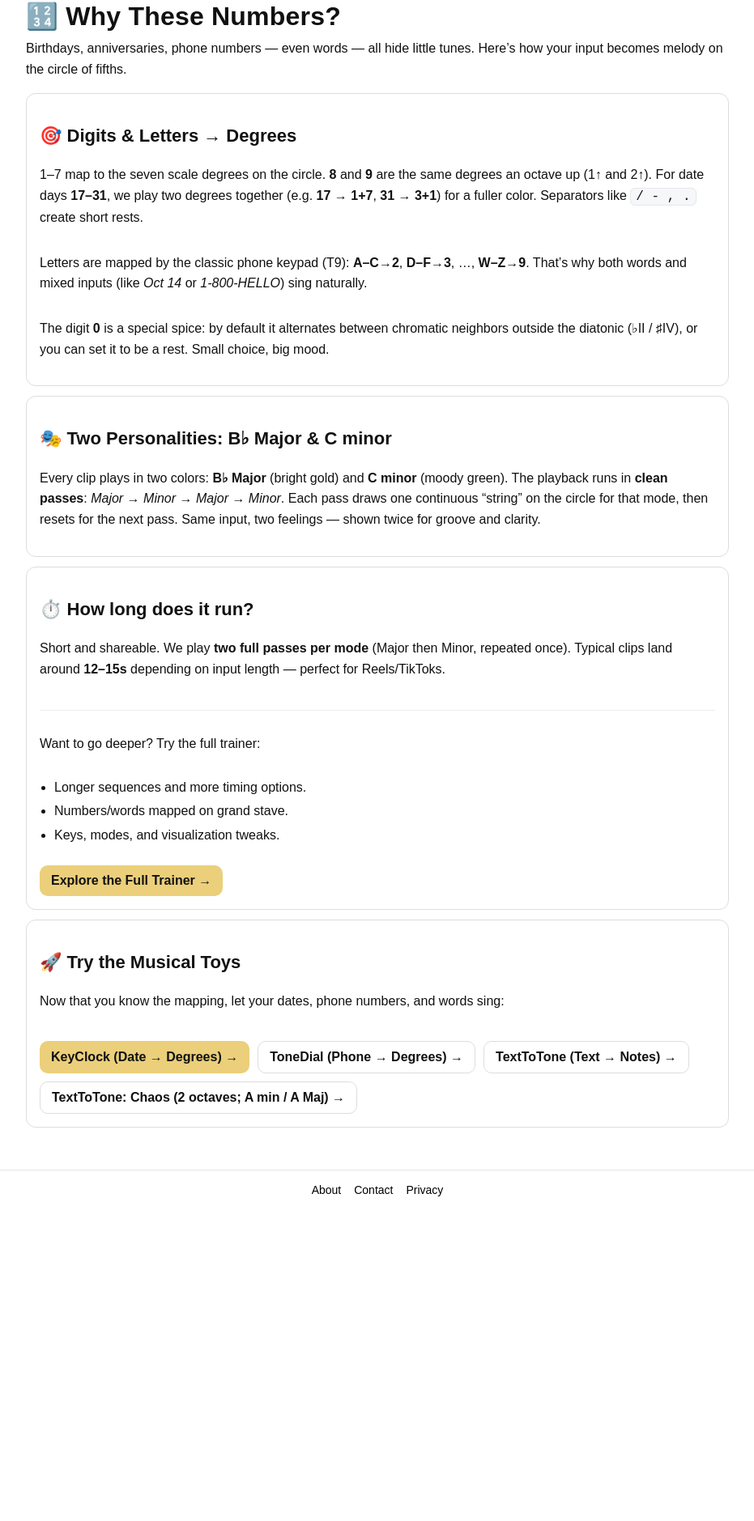
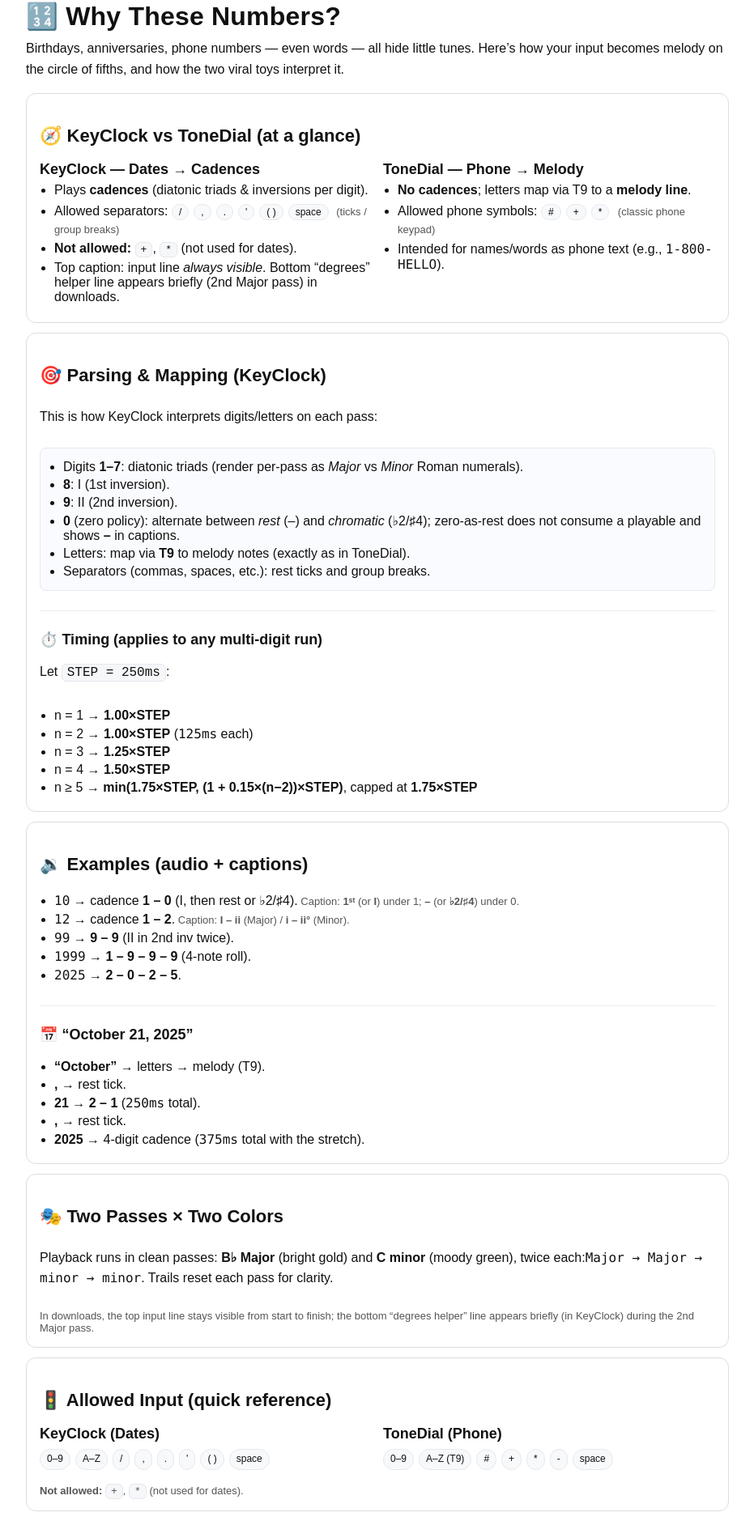
Before and after one commit to andreyeremichev/pianotrainer, a Next.js app: page /learn/why-these-numbers in a window 1280 px wide. Shown: the part 82-1961 px from the top of the page at 81% size, without its empty margins (174-1105 px from the left). Before the commit the page ends 1576 px from the top, so only its background shows below. Built offline with nearby package versions, Linux system fonts and the light colour scheme; a web font is replaced by a local one.

Commit message:
Update Why These Numbers: KeyClock vs ToneDial, mappings/timing, examples, caption behavior, allowed symbols

```diff
--- a/app/(site)/learn/why-these-numbers/page.tsx
+++ b/app/(site)/learn/why-these-numbers/page.tsx
@@ -5,14 +5,14 @@ import Link from "next/link";
 export const metadata: Metadata = {
   title: "Why These Numbers? • PianoTrainer",
   description:
-    "Dates, phone numbers, and even words can sing. Here’s how digits and letters map to musical degrees — then try the viral toys.",
+    "How KeyClock and ToneDial turn dates, phone numbers, and words into music. Cadences (KeyClock), T9 melody (ToneDial), mappings, timing, and examples.",
   alternates: { canonical: "/learn/why-these-numbers" },
   openGraph: {
     type: "article",
     url: "https://pianotrainer.app/learn/why-these-numbers",
     title: "Why These Numbers? • PianoTrainer",
     description:
-      "Your numbers are already music. See how birthdays, phone numbers, and words become melody — then try it yourself.",
+      "Your input is already music. See how dates (KeyClock cadences) and phone words (ToneDial T9 melody) map to degrees — with timing rules and examples.",
   },
   robots: { index: true, follow: true },
 };
@@ -21,155 +21,182 @@ export default function WhyTheseNumbersPage() {
   return (
     <main className="why-page">
       <style>{`
-        .why-page {
-          max-width: 900px;
-          margin: 0 auto;
-          padding: 16px;
-          color: #111;
-        }
-        .h1 {
-          margin: 0 0 8px;
-          font-size: 32px;
-          line-height: 1.2;
-          letter-spacing: .2px;
-        }
-        .lead {
-          margin: 6px 0 16px;
-          font-size: 16px;
-          line-height: 1.6;
-        }
-        .h2 {
-          margin: 22px 0 8px;
-          font-size: 22px;
-          line-height: 1.25;
-        }
-        .card {
-          border: 1px solid #ddd;
-          background: #fff;
-          border-radius: 12px;
-          padding: 16px;
-          display: grid;
-          gap: 8px;
-          margin: 12px 0;
-        }
-        .cta-row {
-          display: flex;
-          gap: 10px;
-          flex-wrap: wrap;
-          margin-top: 12px;
-        }
-        .cta {
-          display: inline-flex;
-          align-items: center;
-          justify-content: center;
-          text-decoration: none;
-          font-weight: 800;
-          color: #111;                /* dark text on gold */
-          background: #EBCF7A;        /* gold */
-          border-radius: 10px;
-          padding: 10px 14px;
-          border: none;
-        }
-        .ghost {
-          display: inline-flex;
-          align-items: center;
-          justify-content: center;
-          text-decoration: none;
-          font-weight: 800;
-          color: #111;
-          background: transparent;
-          border: 1px solid #ddd;
-          border-radius: 10px;
-          padding: 10px 14px;
-        }
-        .sep {
-          height: 1px;
-          background: #eee;
-          margin: 14px 0;
-        }
+        .why-page { max-width: 900px; margin: 0 auto; padding: 16px; color: #111; }
+        .h1 { margin: 0 0 8px; font-size: 32px; line-height: 1.2; letter-spacing: .2px; }
+        .lead { margin: 6px 0 16px; font-size: 16px; line-height: 1.6; }
+        .h2 { margin: 22px 0 8px; font-size: 22px; line-height: 1.25; }
+        .card { border: 1px solid #ddd; background: #fff; border-radius: 12px; padding: 16px; display: grid; gap: 10px; margin: 12px 0; }
+        .cta-row { display: flex; gap: 10px; flex-wrap: wrap; margin-top: 12px; }
+        .cta { display: inline-flex; align-items: center; justify-content: center; text-decoration: none; font-weight: 800; color: #111; background: #EBCF7A; border-radius: 10px; padding: 10px 14px; border: none; }
+        .ghost { display: inline-flex; align-items: center; justify-content: center; text-decoration: none; font-weight: 800; color: #111; background: transparent; border: 1px solid #ddd; border-radius: 10px; padding: 10px 14px; }
+        .sep { height: 1px; background: #eee; margin: 14px 0; }
         ul.tight { margin: 0 0 0 18px; padding: 0; }
         ul.tight li { margin: 4px 0; }
         code.k { background: #f6f7f9; border: 1px solid #e5e8ee; padding: 1px 6px; border-radius: 6px; }
+        .pill { display:inline-block; padding:2px 8px; border:1px solid #e5e8ee; border-radius:999px; background:#f8f9fb; font-size:12px; margin:2px 6px 2px 0; }
+        .grid-2 { display:grid; grid-template-columns: 1fr 1fr; gap:14px; }
+        @media (max-width: 680px){ .grid-2 { grid-template-columns: 1fr; } }
+        .kbd { font-family: ui-monospace, SFMono-Regular, Menlo, Monaco, Consolas,"Courier New", monospace; font-variant-numeric: tabular-nums; }
+        .note { font-size: 13px; color: #555; }
+        .blocklist { margin: 0; padding-left: 18px; }
+        .blocklist li { margin: 6px 0; }
+        .ex { background:#fafbfe; border:1px solid #e5e8ee; border-radius:8px; padding:10px; }
       `}</style>
 
       <h1 className="h1">🔢 Why These Numbers?</h1>
       <p className="lead">
         Birthdays, anniversaries, phone numbers — even words — all hide little tunes.
-        Here’s how your input becomes melody on the circle of fifths.
+        Here’s how your input becomes melody on the circle of fifths, and how the two viral toys interpret it.
       </p>
 
       <section className="card">
-        <h2 className="h2">🎯 Digits & Letters → Degrees</h2>
+        <h2 className="h2">🧭 KeyClock vs ToneDial (at a glance)</h2>
+        <div className="grid-2">
+          <div>
+            <h3 className="h3" style={{ margin: "0 0 6px", fontSize: 18 }}>KeyClock — Dates → Cadences</h3>
+            <ul className="blocklist">
+              <li>Plays <strong>cadences</strong> (diatonic triads & inversions per digit).</li>
+              <li>
+                Allowed separators:{" "}
+                <span className="pill">/</span>
+                <span className="pill">,</span>
+                <span className="pill">.</span>
+                <span className="pill">'</span>
+                <span className="pill">( )</span>
+                <span className="pill">space</span>
+                <span className="note"> (ticks / group breaks)</span>
+              </li>
+              <li><strong>Not allowed:</strong> <code className="k">+</code>, <code className="k">*</code> (not used for dates).</li>
+              <li>Top caption: input line <em>always visible</em>. Bottom “degrees” helper line appears briefly (2nd Major pass) in downloads.</li>
+            </ul>
+          </div>
+          <div>
+            <h3 className="h3" style={{ margin: "0 0 6px", fontSize: 18 }}>ToneDial — Phone → Melody</h3>
+            <ul className="blocklist">
+              <li><strong>No cadences</strong>; letters map via T9 to a <strong>melody line</strong>.</li>
+              <li>
+                Allowed phone symbols:{" "}
+                <span className="pill">#</span>
+                <span className="pill">+</span>
+                <span className="pill">*</span>{" "}
+                <span className="note">(classic phone keypad)</span>
+              </li>
+              <li>Intended for names/words as phone text (e.g., <span className="kbd">1-800-HELLO</span>).</li>
+            </ul>
+          </div>
+        </div>
+      </section>
+
+      <section className="card">
+        <h2 className="h2">🎯 Parsing &amp; Mapping (KeyClock)</h2>
+        <p className="lead">This is how KeyClock interprets digits/letters on each pass:</p>
+        <div className="ex">
+          <ul className="tight">
+            <li>Digits <strong>1–7</strong>: diatonic triads (render per-pass as <em>Major</em> vs <em>Minor</em> Roman numerals).</li>
+            <li><strong>8</strong>: I (1st inversion).</li>
+            <li><strong>9</strong>: II (2nd inversion).</li>
+            <li><strong>0</strong> (zero policy): alternate between <em>rest</em> (–) and <em>chromatic</em> (♭2/♯4); zero-as-rest does not consume a playable and shows <strong>–</strong> in captions.</li>
+            <li>Letters: map via <strong>T9</strong> to melody notes (exactly as in ToneDial).</li>
+            <li>Separators (commas, spaces, etc.): rest ticks and group breaks.</li>
+          </ul>
+        </div>
+        <div className="sep" />
+        <h3 className="h3" style={{ margin: 0, fontSize: 18 }}>⏱️ Timing (applies to any multi-digit run)</h3>
+        <p className="lead" style={{ marginTop: 6 }}>
+          Let <code className="k">STEP = 250ms</code>:
+        </p>
+        <ul className="tight">
+          <li>n = 1 → <strong>1.00×STEP</strong></li>
+          <li>n = 2 → <strong>1.00×STEP</strong> (<span className="kbd">125ms</span> each)</li>
+          <li>n = 3 → <strong>1.25×STEP</strong></li>
+          <li>n = 4 → <strong>1.50×STEP</strong></li>
+          <li>n ≥ 5 → <strong>min(1.75×STEP, (1 + 0.15×(n−2))×STEP)</strong>, capped at <strong>1.75×STEP</strong></li>
+        </ul>
+      </section>
+
+      <section className="card">
+        <h2 className="h2">🔉 Examples (audio + captions)</h2>
+        <ul className="tight">
+          <li>
+            <span className="kbd">10</span> → cadence <strong>1 – 0</strong> (I, then rest or ♭2/♯4).
+            <span className="note"> Caption: <strong>1ˢᵗ</strong> (or <strong>I</strong>) under 1; <strong>–</strong> (or <strong>♭2/♯4</strong>) under 0.</span>
+          </li>
+          <li>
+            <span className="kbd">12</span> → cadence <strong>1 – 2</strong>.
+            <span className="note"> Caption: <strong>I – ii</strong> (Major) / <strong>i – ii°</strong> (Minor).</span>
+          </li>
+          <li><span className="kbd">99</span> → <strong>9 – 9</strong> (II in 2nd inv twice).</li>
+          <li><span className="kbd">1999</span> → <strong>1 – 9 – 9 – 9</strong> (4-note roll).</li>
+          <li><span className="kbd">2025</span> → <strong>2 – 0 – 2 – 5</strong>.</li>
+        </ul>
+
+        <div className="sep" />
+        <h3 className="h3" style={{ margin: 0, fontSize: 18 }}>📅 “October 21, 2025”</h3>
+        <ul className="tight" style={{ marginTop: 6 }}>
+          <li><strong>“October”</strong> → letters → melody (T9).</li>
+          <li><strong>,</strong> → rest tick.</li>
+          <li><strong>21</strong> → <strong>2 – 1</strong> (<span className="kbd">250ms</span> total).</li>
+          <li><strong>,</strong> → rest tick.</li>
+          <li><strong>2025</strong> → 4-digit cadence (<span className="kbd">375ms</span> total with the stretch).</li>
+        </ul>
+      </section>
+
+      <section className="card">
+        <h2 className="h2">🎭 Two Passes × Two Colors</h2>
         <p className="lead">
-          1–7 map to the seven scale degrees on the circle. <strong>8</strong> and <strong>9</strong> are the same
-          degrees an octave up (1↑ and 2↑). For date days <strong>17–31</strong>, we play two degrees together
-          (e.g. <strong>17 → 1+7</strong>, <strong>31 → 3+1</strong>) for a fuller color. Separators like <code className="k">/ - , .</code> create short rests.
+          Playback runs in clean passes: <strong>B♭ Major</strong> (bright gold) and <strong>C minor</strong> (moody green), twice each:
+          <span className="kbd">Major → Major → minor → minor</span>. Trails reset each pass for clarity.
         </p>
-        <p className="lead">
-          Letters are mapped by the classic phone keypad (T9): <strong>A–C→2</strong>, <strong>D–F→3</strong>, …, <strong>W–Z→9</strong>.
-          That’s why both words and mixed inputs (like <em>Oct 14</em> or <em>1-800-HELLO</em>) sing naturally.
-        </p>
-        <p className="lead">
-          The digit <strong>0</strong> is a special spice: by default it alternates between chromatic neighbors
-          outside the diatonic (♭II / ♯IV), or you can set it to be a rest. Small choice, big mood.
+        <p className="note">
+          In downloads, the top input line stays visible from start to finish; the bottom “degrees helper” line appears briefly (in KeyClock) during the 2nd Major pass.
         </p>
       </section>
 
       <section className="card">
-        <h2 className="h2">🎭 Two Personalities: B♭ Major & C minor</h2>
-        <p className="lead">
-          Every clip plays in two colors: <strong>B♭ Major</strong> (bright gold) and <strong>C minor</strong> (moody green).
-          The playback runs in <strong>clean passes</strong>: <em>Major → Minor → Major → Minor</em>.
-          Each pass draws one continuous “string” on the circle for that mode, then resets for the next pass.
-          Same input, two feelings — shown twice for groove and clarity.
-        </p>
-      </section>
-
-      <section className="card">
-        <h2 className="h2">⏱️ How long does it run?</h2>
-        <p className="lead">
-          Short and shareable. We play <strong>two full passes per mode</strong> (Major then Minor, repeated once).
-          Typical clips land around <strong>12–15s</strong> depending on input length — perfect for Reels/TikToks.
-        </p>
-        <div className="sep" />
-        <p className="lead">Want to go deeper? Try the full trainer:</p>
-        <ul className="lead tight">
-          <li>Longer sequences and more timing options.</li>
-          <li>Numbers/words mapped on grand stave.</li>
-          <li>Keys, modes, and visualization tweaks.</li>
-        </ul>
-        <div className="cta-row">
-          <Link href="/learn/numbers-circle" className="cta" aria-label="Open Full Numbers to Notes Trainer">
-            Explore the Full Trainer →
-          </Link>
+        <h2 className="h2">🚦 Allowed Input (quick reference)</h2>
+        <div className="grid-2">
+          <div>
+            <h3 className="h3" style={{ margin: "0 0 6px", fontSize: 18 }}>KeyClock (Dates)</h3>
+            <div className="lead">
+              <div className="pill">0–9</div>
+              <div className="pill">A–Z</div>
+              <div className="pill">/</div>
+              <div className="pill">,</div>
+              <div className="pill">.</div>
+              <div className="pill">'</div>
+              <div className="pill">( )</div>
+              <div className="pill">space</div>
+            </div>
+            <div className="note" style={{ marginTop: 6 }}>
+              <strong>Not allowed:</strong> <code className="k">+</code>, <code className="k">*</code> (not used for dates).
+            </div>
+          </div>
+          <div>
+            <h3 className="h3" style={{ margin: "0 0 6px", fontSize: 18 }}>ToneDial (Phone)</h3>
+            <div className="lead">
+              <div className="pill">0–9</div>
+              <div className="pill">A–Z (T9)</div>
+              <div className="pill">#</div>
+              <div className="pill">+</div>
+              <div className="pill">*</div>
+              <div className="pill">-</div>
+              <div className="pill">space</div>
+            </div>
+          </div>
         </div>
       </section>
 
       <section className="card">
         <h2 className="h2">🚀 Try the Musical Toys</h2>
-        <p className="lead">
-          Now that you know the mapping, let your dates, phone numbers, and words sing:
-        </p>
+        <p className="lead">Now that you know the mapping, let your dates, phone numbers, and words sing:</p>
         <div className="cta-row">
-          <Link
-            href="/viral/key-clock"
-            className="cta"
-            aria-label="Open KeyClock (Date → Notes)"
-          >
+          <Link href="/viral/key-clock" className="cta" aria-label="Open KeyClock (Date → Degrees)">
             KeyClock (Date → Degrees) →
           </Link>
-          <Link
-            href="/viral/tone-dial"
-            className="ghost"
-            aria-label="Open ToneDial (Phone → Notes)"
-          >
+          <Link href="/viral/tone-dial" className="ghost" aria-label="Open ToneDial (Phone → Degrees)">
             ToneDial (Phone → Degrees) →
           </Link>
-          <Link
-            href="/viral/text-to-tone"
-            className="ghost"
-            aria-label="Open TextToTone (Words → Notes)"
-          >
+          <Link href="/viral/text-to-tone" className="ghost" aria-label="Open TextToTone (Words → Notes)">
             TextToTone (Text → Notes) →
           </Link>
           <Link
```
